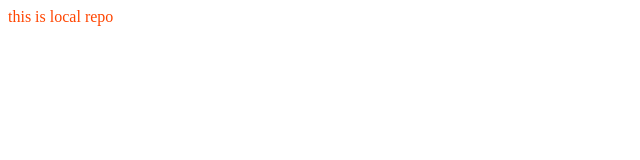
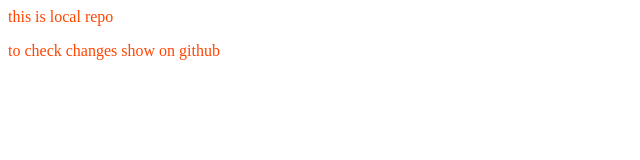
Before and after one commit to himalay-bambhaniya/local-repo, a plain HTML site: page index.html in a window 1280 px wide. Shown: the whole page, without its empty margins (0-640 px from the left). Drawn offline with Linux system fonts and the light colour scheme.

Commit message:
added text

```diff
--- a/index.html
+++ b/index.html
@@ -9,6 +9,7 @@
 
 <body>
     <p>this is local repo</p>
+    <p>to check changes show on github</p>
 </body>
 
 </html>
```
